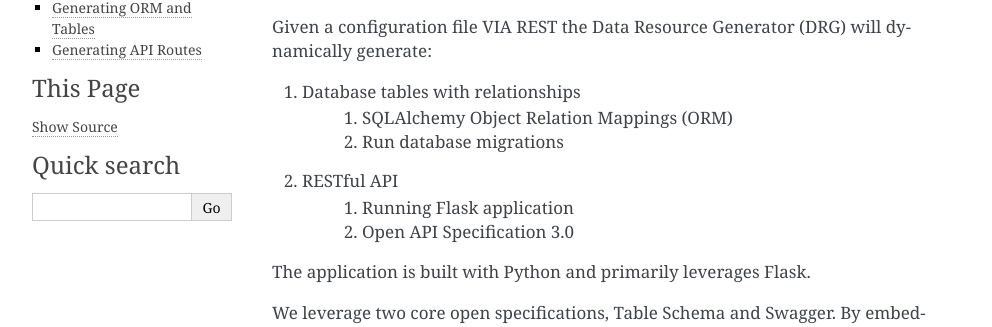
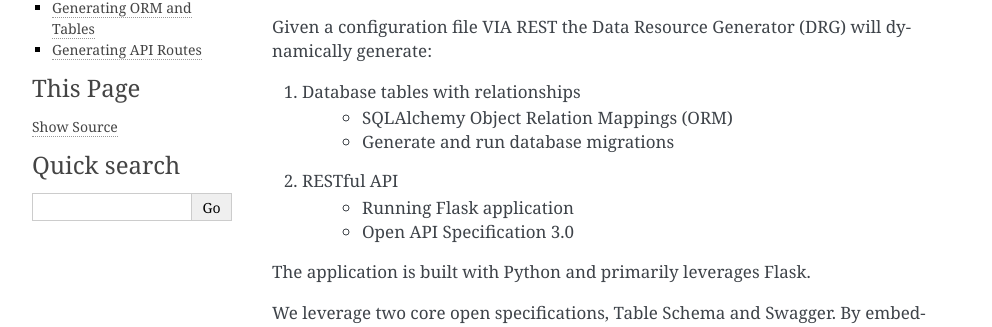
Before and after one commit to brighthive/data-resource-generator, a Sphinx documentation site: the page built from docs/source/architectural_design.rst, in a window 1280 px wide. Shown: the part 160-487 px from the top of the page, without its empty margins (148-1140 px from the left). Built offline with Sphinx 7.4.7, drawn with Linux system fonts in a browser that asks for light colours; pages that are not in the unit, such as notebooks, are missing from menus.

Commit message:
Update TOC and doc

```diff
--- a/docs/source/architectural_design.rst
+++ b/docs/source/architectural_design.rst
@@ -7,11 +7,11 @@ Overview
 Given a configuration file VIA REST the Data Resource Generator (DRG) will dynamically generate:
 
 #. Database tables with relationships
-    #. SQLAlchemy Object Relation Mappings (ORM)
-    #. Run database migrations
+    * SQLAlchemy Object Relation Mappings (ORM)
+    * Generate and run database migrations
 #. RESTful API
-    #. Running Flask application
-    #. Open API Specification 3.0
+    * Running Flask application
+    * Open API Specification 3.0
 
 The application is built with Python and primarily leverages Flask.
 
--- a/docs/source/index.rst
+++ b/docs/source/index.rst
@@ -9,10 +9,12 @@ Welcome to Data Resource Generator's documentation!
    architectural_design
    in_prod_usage
    use_cases
+   references/configuration
+   references/data_resource_schema
    references/running
+   references/relationships
    references/routes
-   references/configuration
-   references/datatypes
+   references/types
    references/migrating
    roadmap/unsupported_features
 
```
